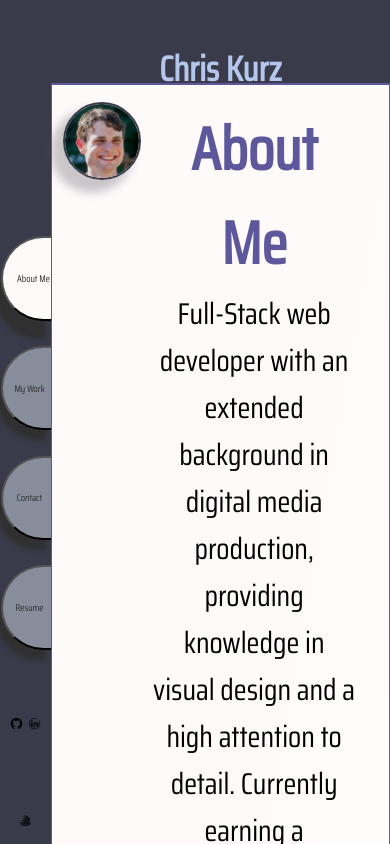
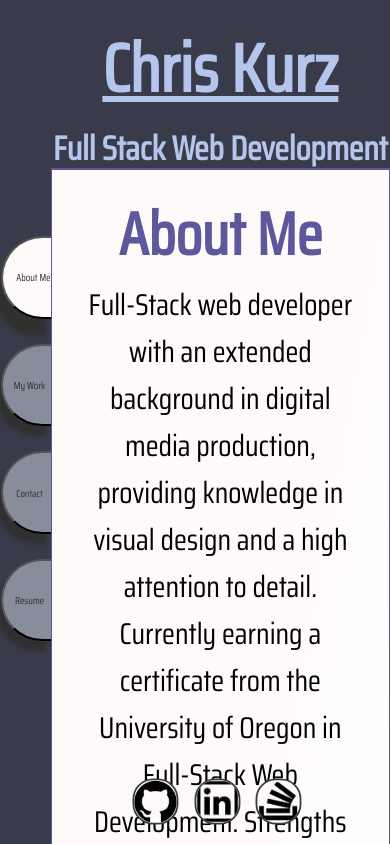
Before and after one commit to ChrisKurz098/Portfolio, a React (Create React App) app: page / in a window 390 px wide. Shown: the top 844 px of the page. Built offline with nearby package versions, Linux system fonts and the light colour scheme.

Commit message:
Added media queries

```diff
--- a/src/assets/css/style.css
+++ b/src/assets/css/style.css
@@ -50,19 +50,22 @@ body {
 
 #title {
     color:  var(--secondary-color);
-    margin-top: 0px;
-    flex: 0 100%;
-    display: block;
+    margin-top: 3vh;
+    flex: 1;
     text-align: center;
     animation: inFromTop 1s;
+    align-items: center;
+    height: 25vh;
 }
 #title h1{
+    align-self: center;
     margin-top: -3%;
     text-decoration: underline;
     font-size:10vh;
 }
 
 #title h2{
+    align-self: center;
     font-size: 5vh;
 }
 
@@ -107,7 +110,7 @@ header nav button{
     padding-left: 10%;
     text-align: center;
     margin-left: 1.28%;
-    font-size: 2.5vw;
+    font-size: 2.5vh;
     font-family:SairaCondensed;
     display: inline-block; /*set from flex child to block so margins can be set for spacing*/
     color: rgb(48, 48, 48);
@@ -132,7 +135,8 @@ header nav button:hover{
 .nav-selected {
     margin-left: 1.6%;
     padding-left: 25%;
-   border-right: 0px;;
+   border-right: 0px;
+   font-size: 3vh;
     border-top-right-radius: 0px;
     border-bottom-right-radius: 0px;
     background-color: var(--background-color);
@@ -196,14 +200,14 @@ header nav img{
         box-shadow: -10px 10px 8px 3px rgba(79, 78, 91, 0.297);
     }
 .about-flex2 {
-    animation: inFromRight 2s;
+    animation: fadeIn 2s;
     margin-top: 5%;
     margin-right: 10%;
     flex: 2;
 
     }
 #about h2{
-    animation: fadeIn 2s;
+
     color:var(--primary-color);
     font-size: 200%;
 }
@@ -388,7 +392,7 @@ font-size: xx-large;
 /*--------------------------------------------------BEGIN RESUME SECTION*/
 #resume {
     height: 100%;
-    min-height: 80vh;
+    min-height: 100vh;
     color:var(--primary-color);
     background: var(--background-gradientB);
     font-size: 30px;
@@ -443,7 +447,7 @@ font-size: xx-large;
 
 /*--------------------------------------------------BEGIN FOOTER SECTION*/
 #contact {
-    height: 75vh;
+    height: 100vh;
     color:var(--primary-color);
     background: var(--background-gradientB);
     list-style: none;
@@ -540,6 +544,31 @@ box-shadow: -7px 7px 5px 2px rgba(43, 39, 39, 0.171);
         display: block;
     }
 
+    header nav button{
+        font-size: 2.6vw;
+    }
+.nav-selected{
+    font-size: 3vw;
+}
+    #myLinks{
+        margin-left: 5vw;
+           width: 100vw;
+           margin-top: 8vh;
+           align-items: center;
+       }
+       #myLinks img{
+           border: 2px solid var(--text-color);
+        background: var(--background-color);
+           margin-left: 2vw ;
+           margin-top: 8vh;
+           width: 25%;
+           transform: scale(.9);
+           transition: .5s;
+       }
+       #myLinks img:hover{
+          transform: scale(1.2);
+       }
+
  }
 
 
@@ -547,23 +576,51 @@ box-shadow: -7px 7px 5px 2px rgba(43, 39, 39, 0.171);
 @media screen and (max-width: 575px){
 
     header {
-        height: 10vh;
+        height: 20vh;
     }
-
-
-    #title{
-        margin-top: 1px;
-     }
-
     #title h1{
 
-        font-size: 35px;
+        font-size:8vh;
     }
 
     #title h2{
-        font-size: 20px;
+        font-size: 4vh;
+    }
+    .nav-selected{
+        font-size: 2.6vw;
+    }
+    #myLinks{
+     margin-left: 5vw;
+        width: 100vw;
+        align-items: center;
+    }
+    #myLinks img{
+        margin-top: 8vh;
+        width: 150px;
+        transform: scale(.9);
+        transition: .5s;
+    }
+    #myLinks img:hover{
+       transform: scale(1.2);
     }
 
+    .about-flex1 {
+display: none;
+    }
+    .about-flex2 {
+        margin-left: 10%;
+            }
+
+    .resume-flex{
+        flex-direction: column;
+    }
+    #resume a{
+        font-size: 15vw;
+    }
+
+    #resume ul {
+    font-size: 4vw;
+    }
 
 
 }
--- a/src/components/Header/index.js
+++ b/src/components/Header/index.js
@@ -1,13 +1,11 @@
 import React from 'react';
 import Nav from "../Nav";
-import portImg from "../../assets/images/profile-pic.jpg"
 
 const Header = ({view, setView}) => {
 
     return (
        <header>
       <div id="title">
-            <img id="profile-pic-title" src={portImg} alt="Developer Chris Kurz"/>
             <h1>
                 Chris Kurz
             </h1>
@@ -15,11 +13,8 @@ const Header = ({view, setView}) => {
                 Full Stack Web Development
             </h2>
         </div>
-
         <Nav view={view} setView={setView} />
-
        </header>
-
     )
 }
 
```
